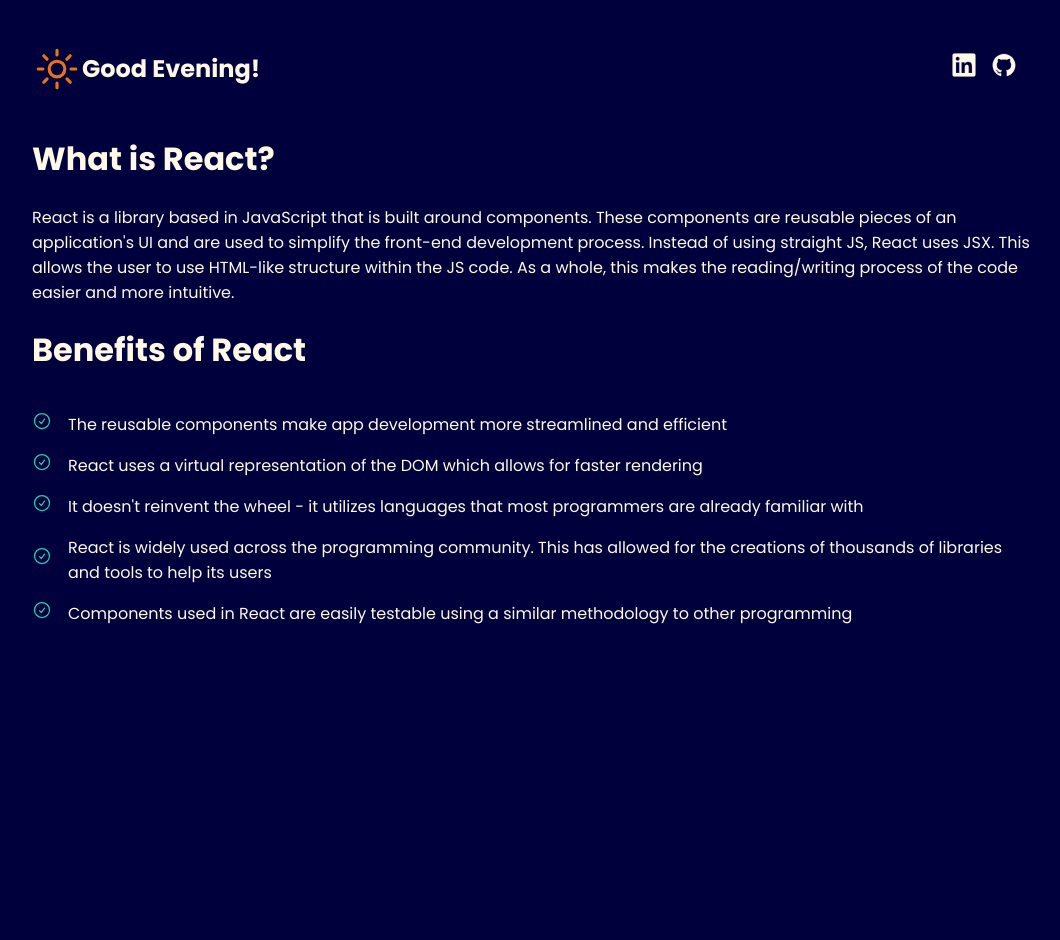
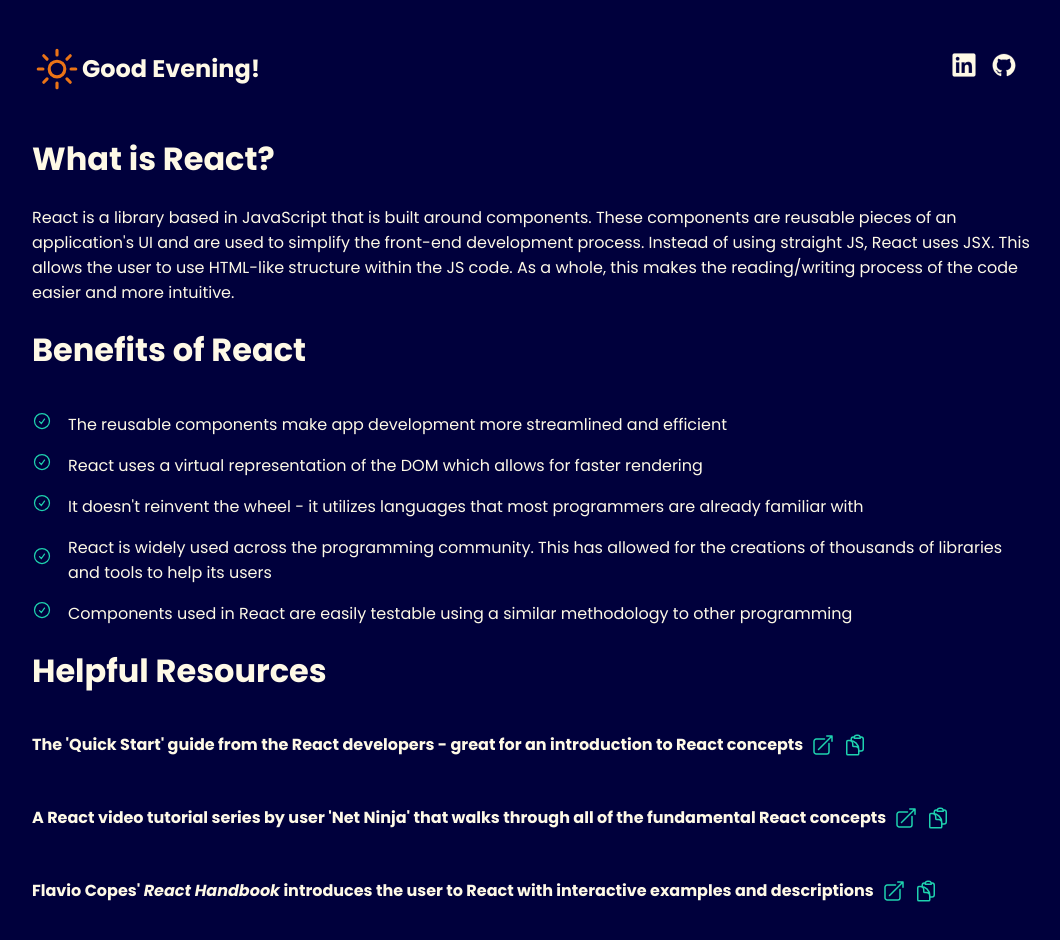
Before and after one commit to donaldrs01/atlas-react-and-jsx, a React (Vite) app: page / in a window 1280 px wide. Shown: the top 940 px of the page, without its empty margins (108-1168 px from the left). Before the commit the page ends 800 px from the top, so only its background shows below. Built offline with nearby package versions, Linux system fonts and the light colour scheme.

Commit message:
task 3 complete - helpful resource section with OpenLink and CopyLink click events

```diff
--- a/src/App.jsx
+++ b/src/App.jsx
@@ -3,6 +3,7 @@ import Greeting from './components/Greeting';
 import SocialLinks from './components/SocialLinks';
 import Header from './components/Header';
 import Section from './components/Section';
+import HelpfulResource from './components/HelpfulResource';
 
 function App() {
   return (
@@ -18,6 +19,24 @@ function App() {
         <li>React is widely used across the programming community. This has allowed for the creations of thousands of libraries and tools to help its users</li>
         <li>Components used in React are easily testable using a similar methodology to other programming</li>
       </Section>
+      <Section title="Helpful Resources">
+        <HelpfulResource
+          link="https://react.dev/learn"
+          label="The 'Quick Start' guide from the React developers - great for an introduction to React concepts"
+        />
+        <HelpfulResource
+          link="https://www.youtube.com/watch?v=j942wKiXFu8&list=PL4cUxeGkcC9gZD-Tvwfod2gaISzfRiP9d&ab_channel=NetNinja"
+          label="A React video tutorial series by user 'Net Ninja' that walks through all of the fundamental React concepts"
+        />
+        <HelpfulResource
+          link="https://www.freecodecamp.org/news/the-react-handbook-b71c27b0a795/"
+          label={
+            <>
+            Flavio Copes' <em>React Handbook</em> introduces the user to React with interactive examples and descriptions
+            </>
+          }
+        />
+      </Section>
     </div>
   );
 }
--- /dev/null
+++ b/src/components/CopyLink.jsx
@@ -0,0 +1,19 @@
+import React from 'react';
+import copyIcon from '../assets/copy.svg';
+
+function handleCopy(link) {
+    navigator.clipboard.writeText(link);
+    alert("Copied the text: " + link);
+}
+
+const CopyLink = ({ link }) => {
+    return (
+        <img
+            src={copyIcon}
+            className="copy"
+            onClick={() => handleCopy(link)}
+        />
+    );
+};
+
+export default CopyLink;
--- /dev/null
+++ b/src/components/HelpfulResource.jsx
@@ -0,0 +1,15 @@
+import React from 'react';
+import OpenLink from './OpenLink';
+import CopyLink from './CopyLink';
+
+const HelpfulResource = ({ link, label }) => {
+    return (
+        <div className="helpful-resource">
+            <p>{label}</p>
+            <OpenLink link={link} />
+            <CopyLink link={link} />
+        </div>
+    );
+};
+
+export default HelpfulResource;
--- /dev/null
+++ b/src/components/OpenLink.jsx
@@ -0,0 +1,16 @@
+import React from 'react';
+import openIcon from '../assets/open.svg';
+
+function handleClick(link) {
+    window.open(link, '_blank');
+}
+
+const OpenLink = ({ link }) => {
+    return (
+        <a onClick={() => handleClick(link)}>
+            <img src={openIcon} />
+        </a>
+    );
+};
+
+export default OpenLink;
```
